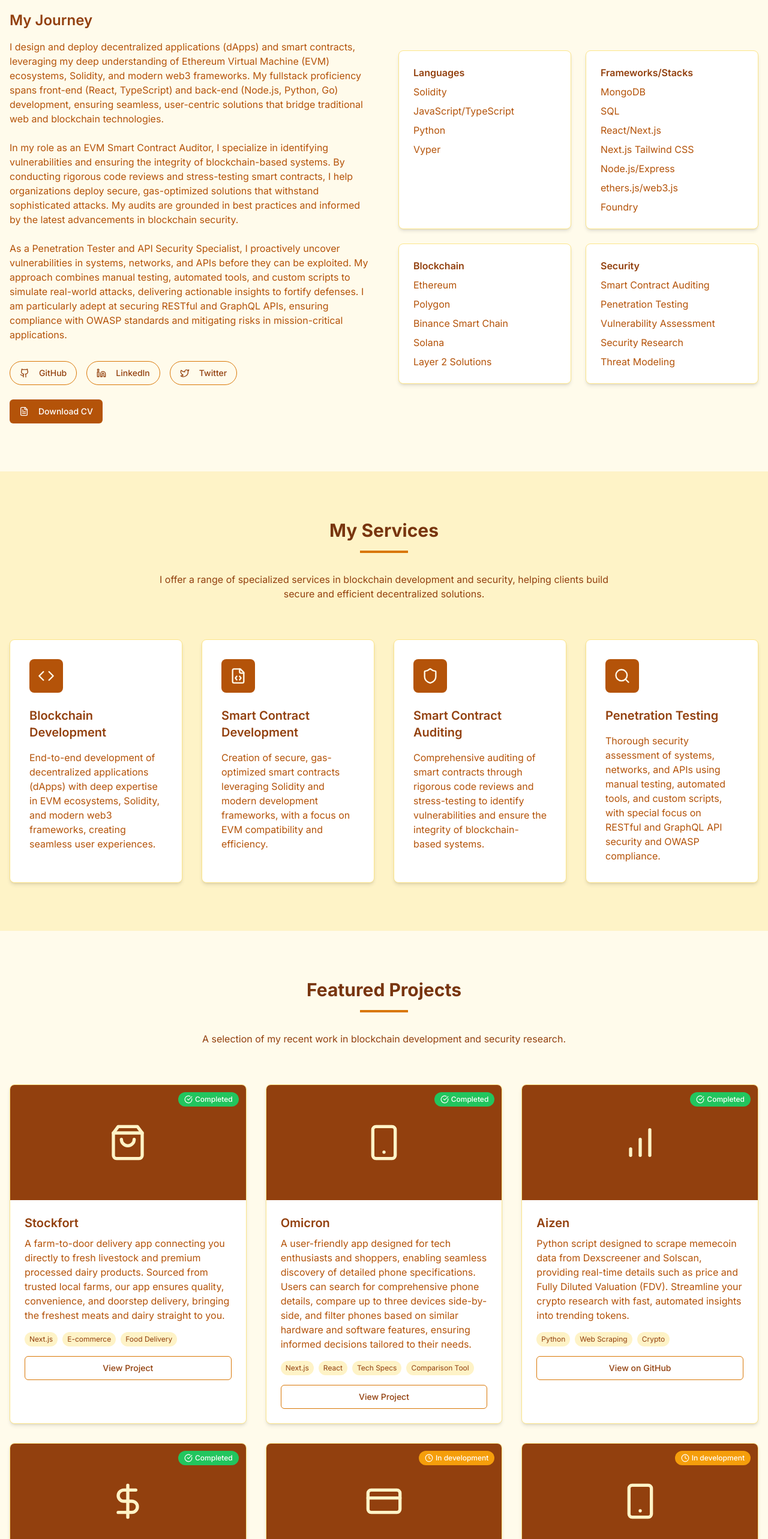
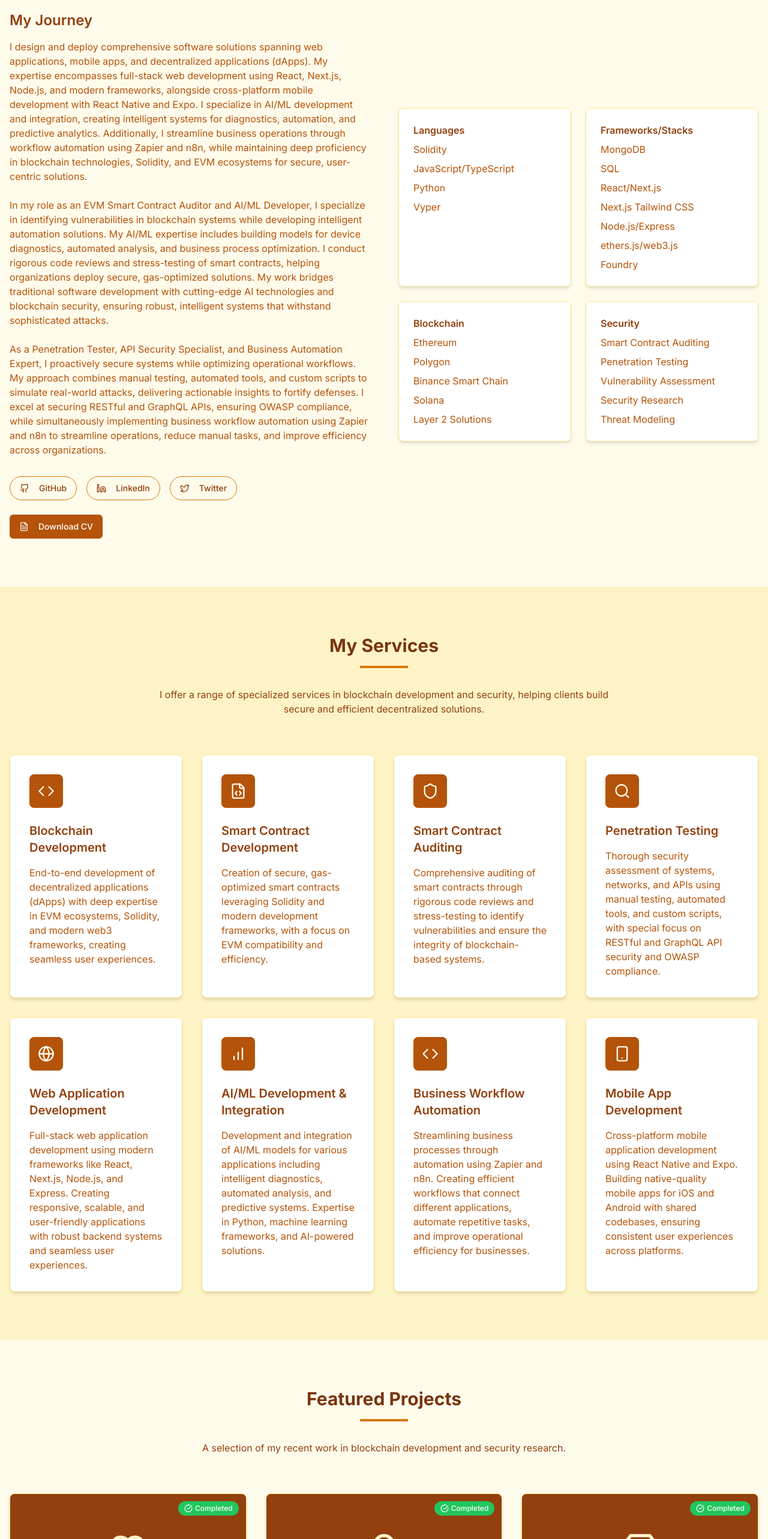
Before and after one commit to 0xQuilox/v0-miftahudeen-portfolio, a Next.js app: page / in a window 1280 px wide. Shown: the part 946-3512 px from the top of the page at 60% size. Built offline with nearby package versions, Linux system fonts and the light colour scheme.

Commit message:
feat: expand services and update "My Journey" section
Add 4 new service cards and update "My Journey" text for new expertise areas.

Co-authored-by: OxQuilox <91698193+0xQuilox@users.noreply.github.com>

```diff
--- a/app/page.tsx
+++ b/app/page.tsx
@@ -96,25 +96,30 @@ export default function Home() {
             <div>
               <h3 className="text-2xl font-semibold text-amber-800 mb-4">My Journey</h3>
               <p className="text-amber-700 mb-6">
-                I design and deploy decentralized applications (dApps) and smart contracts, leveraging my deep
-                understanding of Ethereum Virtual Machine (EVM) ecosystems, Solidity, and modern web3 frameworks. My
-                fullstack proficiency spans front-end (React, TypeScript) and back-end (Node.js, Python, Go)
-                development, ensuring seamless, user-centric solutions that bridge traditional web and blockchain
-                technologies.
+                I design and deploy comprehensive software solutions spanning web applications, mobile apps, and
+                decentralized applications (dApps). My expertise encompasses full-stack web development using React,
+                Next.js, Node.js, and modern frameworks, alongside cross-platform mobile development with React Native
+                and Expo. I specialize in AI/ML development and integration, creating intelligent systems for
+                diagnostics, automation, and predictive analytics. Additionally, I streamline business operations
+                through workflow automation using Zapier and n8n, while maintaining deep proficiency in blockchain
+                technologies, Solidity, and EVM ecosystems for secure, user-centric solutions.
               </p>
               <p className="text-amber-700 mb-6">
-                In my role as an EVM Smart Contract Auditor, I specialize in identifying vulnerabilities and ensuring
-                the integrity of blockchain-based systems. By conducting rigorous code reviews and stress-testing smart
-                contracts, I help organizations deploy secure, gas-optimized solutions that withstand sophisticated
-                attacks. My audits are grounded in best practices and informed by the latest advancements in blockchain
-                security.
+                In my role as an EVM Smart Contract Auditor and AI/ML Developer, I specialize in identifying
+                vulnerabilities in blockchain systems while developing intelligent automation solutions. My AI/ML
+                expertise includes building models for device diagnostics, automated analysis, and business process
+                optimization. I conduct rigorous code reviews and stress-testing of smart contracts, helping
+                organizations deploy secure, gas-optimized solutions. My work bridges traditional software development
+                with cutting-edge AI technologies and blockchain security, ensuring robust, intelligent systems that
+                withstand sophisticated attacks.
               </p>
               <p className="text-amber-700 mb-6">
-                As a Penetration Tester and API Security Specialist, I proactively uncover vulnerabilities in systems,
-                networks, and APIs before they can be exploited. My approach combines manual testing, automated tools,
+                As a Penetration Tester, API Security Specialist, and Business Automation Expert, I proactively secure
+                systems while optimizing operational workflows. My approach combines manual testing, automated tools,
                 and custom scripts to simulate real-world attacks, delivering actionable insights to fortify defenses. I
-                am particularly adept at securing RESTful and GraphQL APIs, ensuring compliance with OWASP standards and
-                mitigating risks in mission-critical applications.
+                excel at securing RESTful and GraphQL APIs, ensuring OWASP compliance, while simultaneously implementing
+                business workflow automation using Zapier and n8n to streamline operations, reduce manual tasks, and
+                improve efficiency across organizations.
               </p>
               <div className="flex gap-4 mt-8">
                 <Button
@@ -263,6 +268,55 @@ export default function Home() {
                 custom scripts, with special focus on RESTful and GraphQL API security and OWASP compliance.
               </p>
             </div>
+
+            {/* New Service Cards */}
+            <div className="bg-white p-8 rounded-lg shadow-md border border-amber-200 hover:shadow-lg transition-shadow">
+              <div className="w-14 h-14 bg-amber-700 rounded-lg flex items-center justify-center mb-6">
+                <Globe className="h-7 w-7 text-amber-50" />
+              </div>
+              <h3 className="text-xl font-semibold text-amber-800 mb-4">Web Application Development</h3>
+              <p className="text-amber-700">
+                Full-stack web application development using modern frameworks like React, Next.js, Node.js, and
+                Express. Creating responsive, scalable, and user-friendly applications with robust backend systems and
+                seamless user experiences.
+              </p>
+            </div>
+
+            <div className="bg-white p-8 rounded-lg shadow-md border border-amber-200 hover:shadow-lg transition-shadow">
+              <div className="w-14 h-14 bg-amber-700 rounded-lg flex items-center justify-center mb-6">
+                <BarChart className="h-7 w-7 text-amber-50" />
+              </div>
+              <h3 className="text-xl font-semibold text-amber-800 mb-4">AI/ML Development & Integration</h3>
+              <p className="text-amber-700">
+                Development and integration of AI/ML models for various applications including intelligent diagnostics,
+                automated analysis, and predictive systems. Expertise in Python, machine learning frameworks, and
+                AI-powered solutions.
+              </p>
+            </div>
+
+            <div className="bg-white p-8 rounded-lg shadow-md border border-amber-200 hover:shadow-lg transition-shadow">
+              <div className="w-14 h-14 bg-amber-700 rounded-lg flex items-center justify-center mb-6">
+                <Code className="h-7 w-7 text-amber-50" />
+              </div>
+              <h3 className="text-xl font-semibold text-amber-800 mb-4">Business Workflow Automation</h3>
+              <p className="text-amber-700">
+                Streamlining business processes through automation using Zapier and n8n. Creating efficient workflows
+                that connect different applications, automate repetitive tasks, and improve operational efficiency for
+                businesses.
+              </p>
+            </div>
+
+            <div className="bg-white p-8 rounded-lg shadow-md border border-amber-200 hover:shadow-lg transition-shadow">
+              <div className="w-14 h-14 bg-amber-700 rounded-lg flex items-center justify-center mb-6">
+                <Smartphone className="h-7 w-7 text-amber-50" />
+              </div>
+              <h3 className="text-xl font-semibold text-amber-800 mb-4">Mobile App Development</h3>
+              <p className="text-amber-700">
+                Cross-platform mobile application development using React Native and Expo. Building native-quality
+                mobile apps for iOS and Android with shared codebases, ensuring consistent user experiences across
+                platforms.
+              </p>
+            </div>
           </div>
         </div>
       </section>
@@ -279,6 +333,86 @@ export default function Home() {
           </div>
 
           <div className="grid grid-cols-1 md:grid-cols-2 xl:grid-cols-3 gap-6 sm:gap-8">
+            {/* Minaret Project */}
+            <div className="bg-white rounded-lg overflow-hidden shadow-md border border-amber-200 hover:shadow-lg transition-shadow relative">
+              {/* Status Indicator */}
+              <div className="absolute top-3 right-3 bg-green-500 text-white text-xs font-medium px-2.5 py-1 rounded-full flex items-center">
+                <CheckCircle className="h-3.5 w-3.5 mr-1" />
+                Completed
+              </div>
+              <div className="h-48 bg-amber-800 flex items-center justify-center">
+                <Heart className="h-16 w-16 text-amber-100" />
+              </div>
+              <div className="p-6">
+                <h3 className="text-xl font-semibold text-amber-800 mb-2">Minaret</h3>
+                <p className="text-sm sm:text-base text-amber-700 mb-4">
+                  A prototype of an Electronic Health Record System for a hospital. Streamlines patient data management,
+                  medical history tracking, appointment scheduling, and healthcare workflow optimization. Designed to
+                  enhance healthcare delivery through digital transformation and secure patient information management.
+                </p>
+                <div className="flex flex-wrap gap-2 mb-4">
+                  <span className="text-xs bg-amber-100 text-amber-800 px-2 py-1 rounded-full">Next.js</span>
+                  <span className="text-xs bg-amber-100 text-amber-800 px-2 py-1 rounded-full">Healthcare</span>
+                  <span className="text-xs bg-amber-100 text-amber-800 px-2 py-1 rounded-full">EHR</span>
+                  <span className="text-xs bg-amber-100 text-amber-800 px-2 py-1 rounded-full">
+                    Hospital Management
+                  </span>
+                </div>
+                <Button
+                  variant="outline"
+                  className="w-full border-amber-600 text-amber-800 hover:bg-amber-100 bg-transparent"
+                >
+                  <Link
+                    href="https://mnrtehr.vercel.app"
+                    target="_blank"
+                    rel="noopener noreferrer"
+                    className="w-full flex justify-center"
+                  >
+                    View Project
+                  </Link>
+                </Button>
+              </div>
+            </div>
+
+            {/* Trivela Ace Project */}
+            <div className="bg-white rounded-lg overflow-hidden shadow-md border border-amber-200 hover:shadow-lg transition-shadow relative">
+              {/* Status Indicator */}
+              <div className="absolute top-3 right-3 bg-green-500 text-white text-xs font-medium px-2.5 py-1 rounded-full flex items-center">
+                <CheckCircle className="h-3.5 w-3.5 mr-1" />
+                Completed
+              </div>
+              <div className="h-48 bg-amber-800 flex items-center justify-center">
+                <Award className="h-16 w-16 text-amber-100" />
+              </div>
+              <div className="p-6">
+                <h3 className="text-xl font-semibold text-amber-800 mb-2">Trivela Ace</h3>
+                <p className="text-sm sm:text-base text-amber-700 mb-4">
+                  Create Your Solo Trivia Quiz. Enter a topic, select difficulty, and test your knowledge! An
+                  interactive quiz platform that generates personalized trivia questions based on user preferences,
+                  offering an engaging way to learn and challenge yourself across various subjects and difficulty
+                  levels.
+                </p>
+                <div className="flex flex-wrap gap-2 mb-4">
+                  <span className="text-xs bg-amber-100 text-amber-800 px-2 py-1 rounded-full">Next.js</span>
+                  <span className="text-xs bg-amber-100 text-amber-800 px-2 py-1 rounded-full">Quiz</span>
+                  <span className="text-xs bg-amber-100 text-amber-800 px-2 py-1 rounded-full">Trivia</span>
+                  <span className="text-xs bg-amber-100 text-amber-800 px-2 py-1 rounded-full">Education</span>
+                </div>
+                <Button
+                  variant="outline"
+                  className="w-full border-amber-600 text-amber-800 hover:bg-amber-100 bg-transparent"
+                >
+                  <Link
+                    href="https://trivela-five.vercel.app"
+                    target="_blank"
+                    rel="noopener noreferrer"
+                    className="w-full flex justify-center"
+                  >
+                    View Project
+                  </Link>
+                </Button>
+              </div>
+            </div>
             {/* Stockfort Project */}
             <div className="bg-white rounded-lg overflow-hidden shadow-md border border-amber-200 hover:shadow-lg transition-shadow relative">
               {/* Status Indicator */}
```
